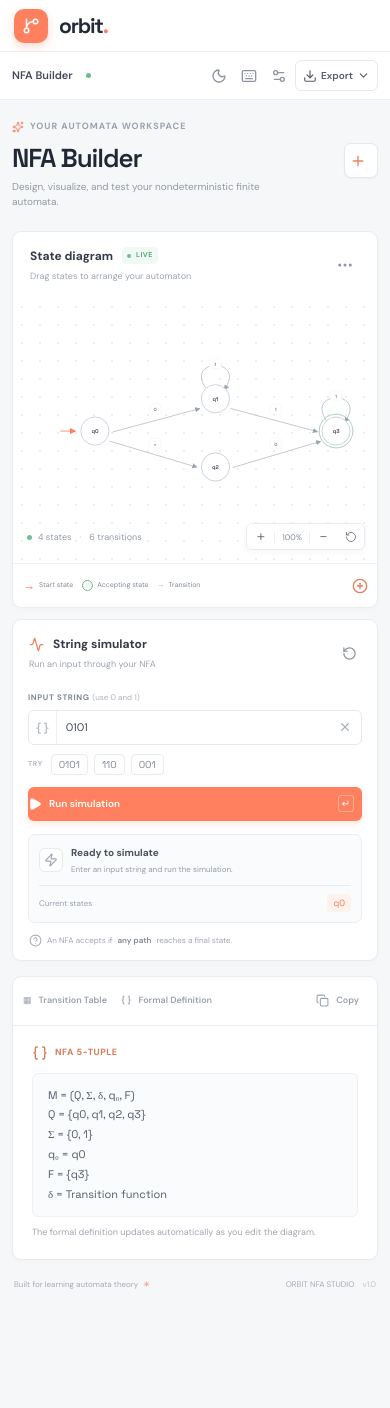
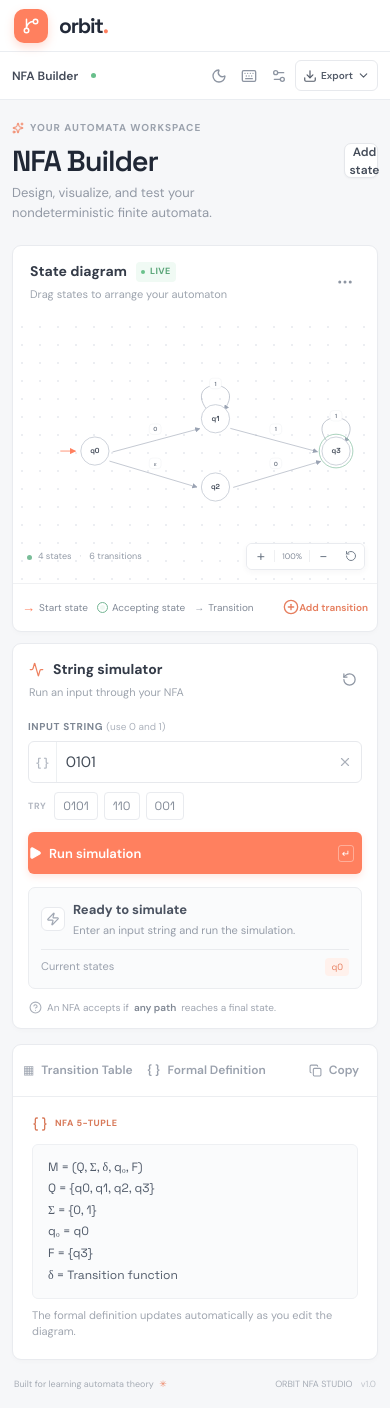
Before and after one commit to Jynxnanana/NFA, a Vue app: page / in a window 390 px wide. Before the commit the page ends 1306 px from the top, so only its background shows below. Built offline with nearby package versions, Linux system fonts and the light colour scheme.

Commit message:
Improve mobile text readability

```diff
--- a/src/mobile.css
+++ b/src/mobile.css
@@ -120,3 +120,67 @@
     font-size: 7px;
   }
 }
+
+/* Android and other phone screens need more comfortable reading sizes. */
+@media (max-width: 640px) {
+  .breadcrumbs { font-size: 12px; }
+  .saved-label { font-size: 11px; }
+  .page-content { font-size: 14px; }
+  .eyebrow { font-size: 10px; }
+  .page-heading h1 { font-size: 29px; }
+  .subtitle { font-size: 13px; line-height: 1.55; }
+  .new-state-button { font-size: 12px; }
+
+  .section-title { font-size: 14px; }
+  .section-subtitle { font-size: 11px; line-height: 1.4; }
+  .live-indicator { font-size: 9px; }
+  .diagram-footer { min-height: 48px; height: auto; padding-top: 8px; padding-bottom: 8px; }
+  .legend-item { font-size: 10px; }
+  .add-transition-link { font-size: 10px; }
+  .state-label { font-size: 16px; }
+  .edge-label text { font-size: 13px; }
+  .state-control-row button { font-size: 9px; }
+
+  .field-label { font-size: 10px; }
+  .optional-label { font-size: 10px; }
+  .input-row { height: 42px; }
+  .input-row input { font-size: 15px; }
+  .sample-row > span { font-size: 9px; }
+  .sample-row button { font-size: 12px; padding: 5px 8px; }
+  .run-button { height: 42px; font-size: 13px; }
+  .result-panel { padding: 12px; }
+  .result-heading { font-size: 13px; }
+  .result-copy { font-size: 11px; line-height: 1.45; }
+  .result-bottom { font-size: 11px; }
+  .trace-row { font-size: 11px; min-height: 24px; }
+  .trace-step { font-size: 9px; min-width: 42px; }
+  .trace-symbol { font-size: 11px; }
+  .trace-states { font-size: 11px; }
+  .sim-footnote { font-size: 10px; line-height: 1.5; }
+
+  .data-tabs { min-height: 52px; height: auto; }
+  .data-tabs > button { font-size: 12px; }
+  .data-actions button { font-size: 10px; width: auto; padding: 0 7px; }
+  .transition-table { min-width: 490px; font-size: 12px; }
+  .transition-table th { font-size: 10px; }
+  .transition-table td { font-size: 12px; }
+  .state-cell { font-size: 12px; }
+  .dest-pill { font-size: 11px; }
+  .mini-tag { font-size: 8px; }
+  .table-footer { min-height: 40px; height: auto; font-size: 10px; }
+  .tuple-content pre { font-size: 12px; }
+  .tuple-note { font-size: 11px; line-height: 1.45; }
+  .page-footer { font-size: 9px; }
+
+  .modal-heading h2 { font-size: 19px; }
+  .modal-heading p { font-size: 12px; line-height: 1.45; }
+  .modal-fields label { font-size: 9px; }
+  .modal-fields select, .symbol-input { height: 40px; font-size: 12px; }
+  .cancel-button, .confirm-button { height: 38px; font-size: 12px; }
+}
+
+@media (max-width: 380px) {
+  .new-state-button { font-size: 0; }
+  .data-tabs > button { font-size: 11px; }
+  .data-actions button { font-size: 0; width: 30px; padding: 0; }
+}
```
